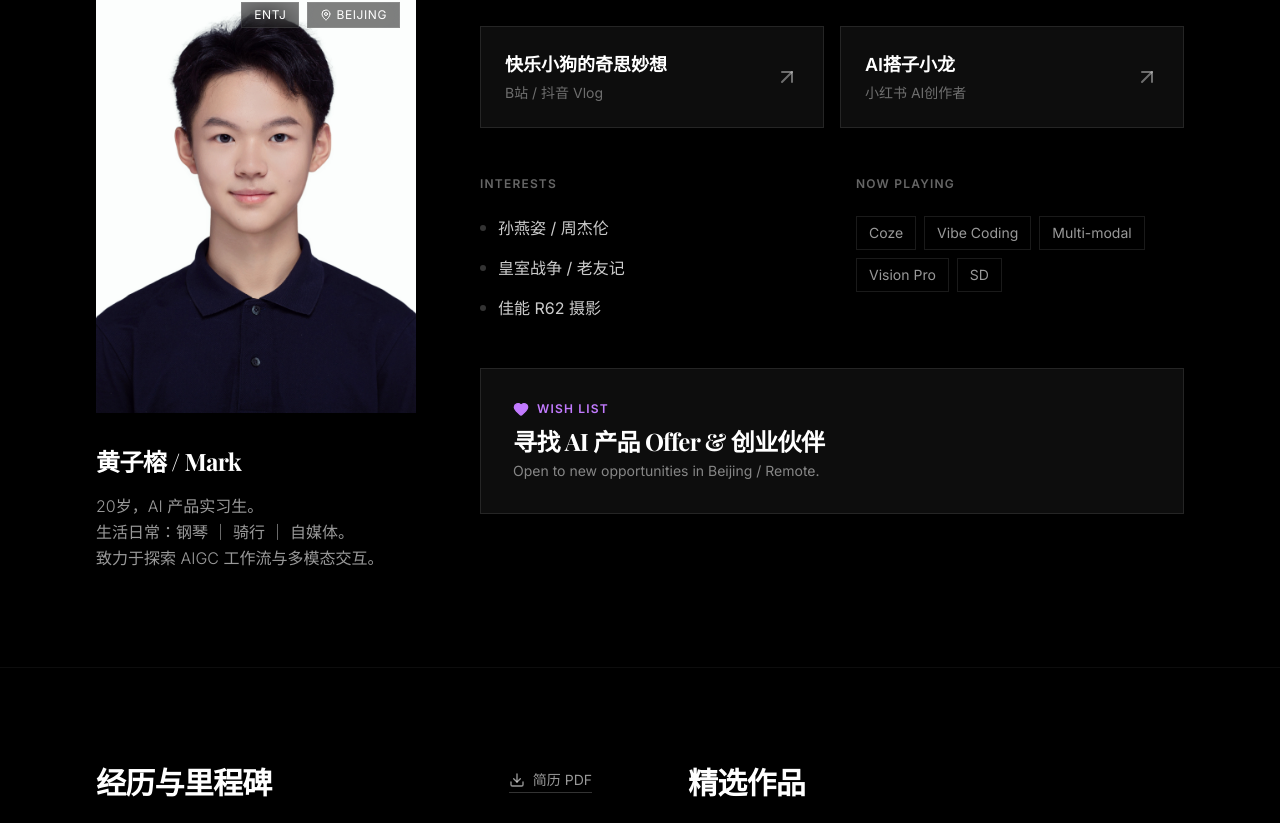
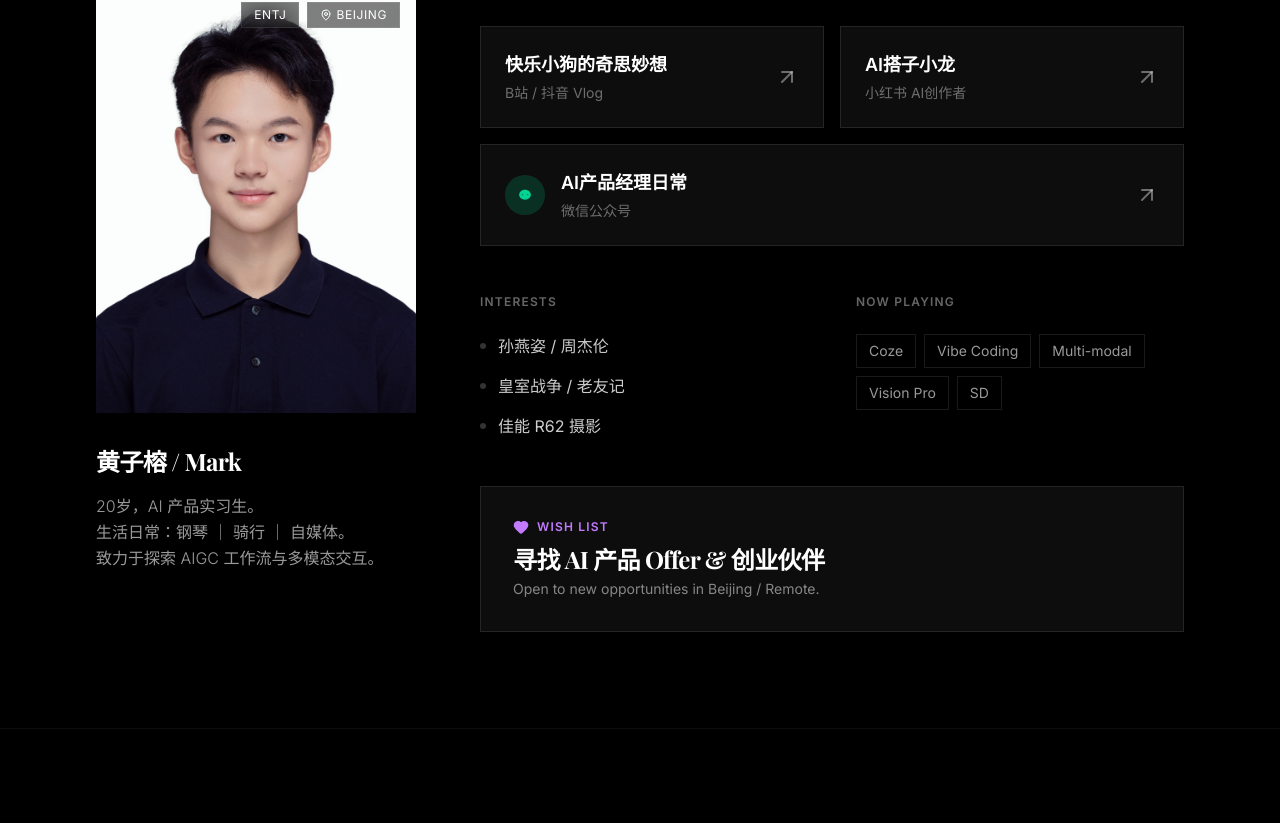
Before and after one commit to huangzirong566/markie-homepage, a React (Vite) app: page /#/ in a window 1280 px wide. Shown: the part 911-1734 px from the top of the page. Built offline with nearby package versions, Linux system fonts and the light colour scheme; a web font is replaced by a local one.

Commit message:
Add RedNote and WeChat OA links

```diff
--- a/src/components/About.tsx
+++ b/src/components/About.tsx
@@ -47,13 +47,27 @@ export default function About() {
                 </div>
                 <ArrowUpRight className="text-white/40 group-hover:text-white transition-colors" />
               </a>
-              <div className="glass-panel p-6 flex items-center justify-between group hover:bg-white/10 transition-colors cursor-pointer">
+
+              <a href="https://www.xiaohongshu.com/user/profile/60f8378f0000000001002283?xsec_token=ABoMDNNd73C5XsVG3WbvfLCHLBbly-Fxr_1Lt_4-YhFhc%3D&xsec_source=pc_search" target="_blank" className="glass-panel p-6 flex items-center justify-between group hover:bg-white/10 transition-colors cursor-pointer">
                 <div>
                   <div className="text-white font-bold text-lg mb-1">AI搭子小龙</div>
                   <div className="text-white/40 text-sm">小红书 AI创作者</div>
                 </div>
                 <ArrowUpRight className="text-white/40 group-hover:text-white transition-colors" />
-              </div>
+              </a>
+
+              <a href="https://mp.weixin.qq.com/s/R9d46WKHucFc3k5Ke6zpyg?clicktime=1769016370&enterid=1769016370&scene=126&sessionid=1769016362&subscene=227" target="_blank" className="glass-panel p-6 flex items-center justify-between group hover:bg-white/10 transition-colors cursor-pointer md:col-span-2">
+                <div className="flex items-center gap-4">
+                  <div className="w-10 h-10 rounded-full bg-emerald-500/20 flex items-center justify-center text-emerald-400">
+                    <svg className="w-5 h-5" viewBox="0 0 24 24" fill="currentColor"><path d="M8.766 12.338c.366 0 .687-.29.687-.677 0-.387-.321-.677-.687-.677-.367 0-.687.29-.687.677 0 .387.32.677.687.677zm6.468 0c.367 0 .688-.29.688-.677 0-.387-.321-.677-.688-.677-.366 0-.687.29-.687.677 0 .387.321.677.687.677zm-3.234 5.25c-3.784 0-6.977-2.613-6.977-5.903 0-3.387 3.193-6 6.977-6 3.784 0 6.977 2.613 6.977 6 0 3.29-3.193 5.903-6.977 5.903z"/></svg>
+                  </div>
+                  <div>
+                    <div className="text-white font-bold text-lg mb-1">AI产品经理日常</div>
+                    <div className="text-white/40 text-sm">微信公众号</div>
+                  </div>
+                </div>
+                <ArrowUpRight className="text-white/40 group-hover:text-white transition-colors" />
+              </a>
             </div>
           </div>
 
--- a/src/components/ScrollGuide.tsx
+++ b/src/components/ScrollGuide.tsx
@@ -5,7 +5,7 @@ export default function ScrollGuide() {
   const [isVisible, setIsVisible] = useState(false);
 
   useEffect(() => {
-    let timeoutId: ReturnType<typeof setTimeout>;
+    let timeoutId: any;
 
     const handleScroll = () => {
       setIsVisible(true);
@@ -28,6 +28,7 @@ export default function ScrollGuide() {
     <AnimatePresence>
       {isVisible && (
         <motion.div
+          key="scroll-guide"
           initial={{ opacity: 0, x: 50 }}
           animate={{ opacity: 1, x: 0 }}
           exit={{ opacity: 0, x: 50 }}
```
